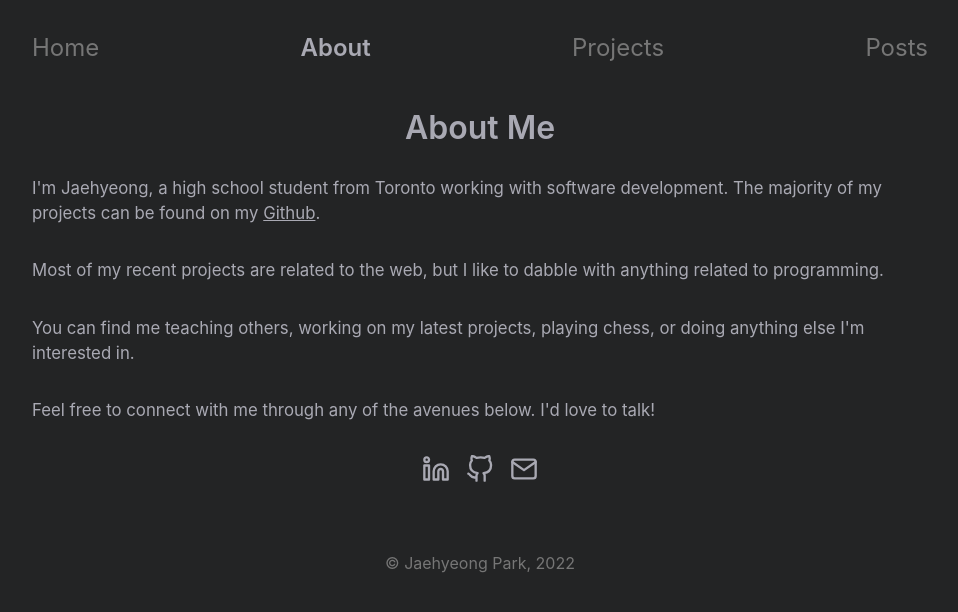
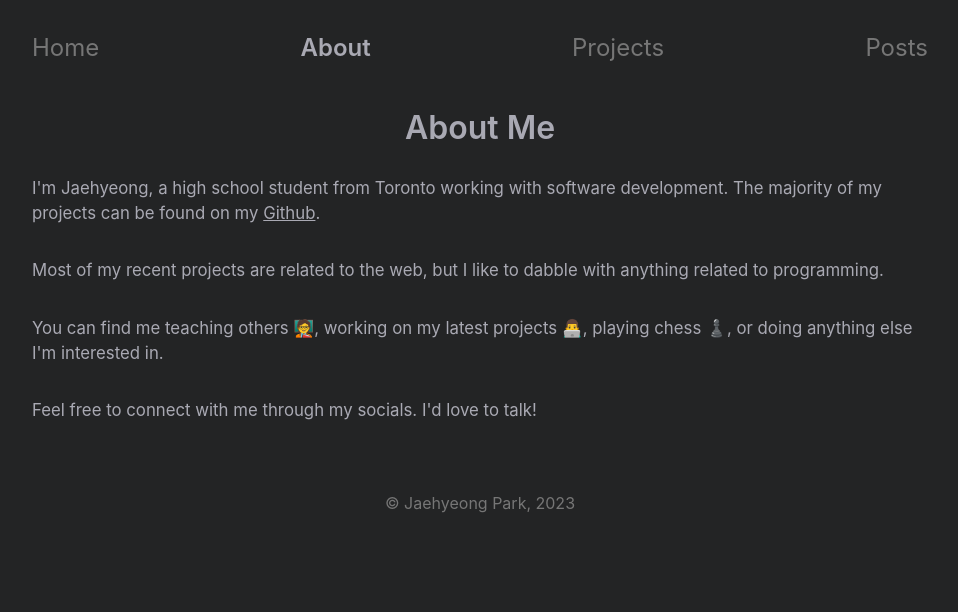
Before and after one commit to JaehyeongPark06/Personal-Site, a Next.js app: page /about in a window 1280 px wide. Shown: the top 612 px of the page, without its empty margins (160-1118 px from the left). Built offline with nearby package versions, Linux system fonts and the light colour scheme.

Commit message:
I forgot what I did

```diff
--- a/components/footer.tsx
+++ b/components/footer.tsx
@@ -3,7 +3,7 @@ export function FooterText(): JSX.Element {
     <>
       <div className="flex bottom-0 left-0 justify-center text-center my-12 text-desc3">
         <h1 className="justify-center text-center mt-5 text-gray-100 font-normal">
-          © Jaehyeong Park, 2022
+          © Jaehyeong Park, 2023
         </h1>
       </div>
     </>
--- a/components/home.tsx
+++ b/components/home.tsx
@@ -22,7 +22,7 @@ export function Identify(): JSX.Element {
             Jaehyeong Park
           </h1>
           <h2 className="font-normal text-gray-200 mt-0.25 sm:text-[1.15rem]">
-            Student & Software Developer
+            Software Developer
           </h2>
           <div className="flex flex-row justify-center mt-5 text-gray-200">
             <a
--- a/components/me.tsx
+++ b/components/me.tsx
@@ -21,73 +21,11 @@ export function AboutMe(): JSX.Element {
         with anything related to programming.
       </p>
       <p className="font-normal mt-4 mb-8 text-gray-200 sm:text-[1.05rem] 2xl:text-[1rem]">
-        You can find me teaching others, working on my latest projects, playing
-        chess, or doing anything else I&apos;m interested in.
+        You can find me teaching others 🧑‍🏫, working on my latest projects 👨‍💻,
+        playing chess ♟️, or doing anything else I&apos;m interested in.
       </p>
       <p className="font-normal mt-4 mb-8 text-gray-200 sm:text-[1.05rem] 2xl:text-[1rem]">
-        Feel free to connect with me through any of the avenues below. I'd love
-        to talk!
-        <div className="flex flex-row justify-center sm:mt-8">
-          <a
-            className="sm:mx-3 mdl:mx-2 cursor-pointer hover:opacity-70 duration-200"
-            href="https://www.linkedin.com/in/jaehyeongpark"
-            target="_blank"
-          >
-            <svg
-              xmlns="http://www.w3.org/2000/svg"
-              width="28"
-              height="28"
-              viewBox="0 0 24 24"
-              fill="none"
-              stroke="currentcolor"
-              strokeWidth="2"
-              strokeLinecap="round"
-              strokeLinejoin="round"
-            >
-              <path d="M16.0098 8.00299C17.6011 8.00299 19.1272 8.63513 20.2524 9.76035C21.3776 10.8856 22.0098 12.4117 22.0098 14.003V21.003H18.0098V14.003C18.0098 13.4728 17.7991 12.9639 17.424 12.5888C17.0489 12.2137 16.5402 12.003 16.0098 12.003C15.4793 12.003 14.9706 12.2137 14.5956 12.5888C14.2205 12.9639 14.0098 13.4728 14.0098 14.003V21.003H10.0098V14.003C10.0098 12.4117 10.6419 10.8856 11.7671 9.76035C12.8923 8.63513 14.4185 8.00299 16.0098 8.00299V8.00299ZM2.00977 9.00299H6.00977V21.003H2.00977V9.00299Z"></path>
-              <path d="M4.00977 6.00299C5.11434 6.00299 6.00977 5.10756 6.00977 4.00299C6.00977 2.89842 5.11434 2.00299 4.00977 2.00299C2.9052 2.00299 2.00977 2.89842 2.00977 4.00299C2.00977 5.10756 2.9052 6.00299 4.00977 6.00299Z"></path>
-            </svg>
-          </a>
-          <a
-            className="sm:mx-3 mdl:mx-2 cursor-pointer hover:opacity-70 duration-200"
-            href="https://www.github.com/jaehyeongpark06"
-            target="_blank"
-          >
-            <svg
-              xmlns="http://www.w3.org/2000/svg"
-              width="28"
-              height="28"
-              viewBox="0 0 24 24"
-              fill="none"
-              stroke="currentcolor"
-              strokeWidth="2"
-              strokeLinecap="round"
-              strokeLinejoin="round"
-            >
-              <path d="M9 19c-5 1.5-5-2.5-7-3m14 6v-3.87a3.37 3.37.0 00-.94-2.61c3.14-.35 6.44-1.54 6.44-7A5.44 5.44.0 0020 4.77 5.07 5.07.0 0019.91 1S18.73.65 16 2.48a13.38 13.38.0 00-7 0C6.27.65 5.09 1 5.09 1A5.07 5.07.0 005 4.77 5.44 5.44.0 003.5 8.55c0 5.42 3.3 6.61 6.44 7A3.37 3.37.0 009 18.13V22"></path>
-            </svg>
-          </a>
-          <a
-            className="sm:mx-3 mdl:mx-2 cursor-pointer hover:opacity-70 duration-200"
-            href="mailto:jaehyeongpark06@gmail.com"
-            target="_blank"
-          >
-            <svg
-              xmlns="http://www.w3.org/2000/svg"
-              width="28"
-              height="28"
-              viewBox="0 0 24 24"
-              fill="none"
-              stroke="currentcolor"
-              strokeWidth="2"
-              strokeLinecap="round"
-              strokeLinejoin="round"
-            >
-              <path d="M4 4h16c1.1.0 2 .9 2 2v12c0 1.1-.9 2-2 2H4c-1.1.0-2-.9-2-2V6c0-1.1.9-2 2-2z"></path>
-              <polyline points="22,6 12,13 2,6"></polyline>
-            </svg>
-          </a>
-        </div>
+        Feel free to connect with me through my socials. I'd love to talk!
       </p>
     </div>
   );
--- a/components/navigationItem.tsx
+++ b/components/navigationItem.tsx
@@ -18,7 +18,7 @@ const NavigationItem = ({ href, title }: NavigationItemProps) => {
           isActive
             ? "sm:font-semibold 1.5xl:font-bold text-gray-200"
             : "font-normal text-gray-100",
-          "tracking-normal inline-block sm:text-lg mdl:text-2xl my-8"
+          "tracking-normal inline-block sm:text-lg mdl:text-2xl my-8 hover:underline-offset-2"
         )}
       >
         {title}
--- a/components/projects.tsx
+++ b/components/projects.tsx
@@ -1,13 +1,13 @@
 export function ProjectText(): JSX.Element {
   return (
     <>
-      <h1 className="text-center sm:font-semibold 1.5xl:font-bold text-gray-200 sm:mt-2 sm:mb-2 sm:text-[2rem] xl:text-[2.4rem]">
+      <h1 className="text-center sm:font-semibold 1.5xl:font-bold text-gray-200 my-2 sm:text-[2rem] xl:text-[2.4rem]">
         Projects
       </h1>
-      <p className="sm:hidden lmd:block opacity-70 font-normal text-base text-center text-gray-200 sm:mb-2 sm:mx-auto">
+      <p className="sm:hidden lmd:block opacity-70 font-normal text-base text-center text-gray-200 mx-auto">
         {"(Hover for details)"}
       </p>
-      <p className="sm:block lmd:hidden opacity-70 font-normal text-base text-center text-gray-200 sm:mb-2 sm:mx-auto">
+      <p className="sm:block lmd:hidden opacity-70 font-normal text-base text-center text-gray-200 mx-auto">
         {"(Click For Details)"}
       </p>
     </>
```
